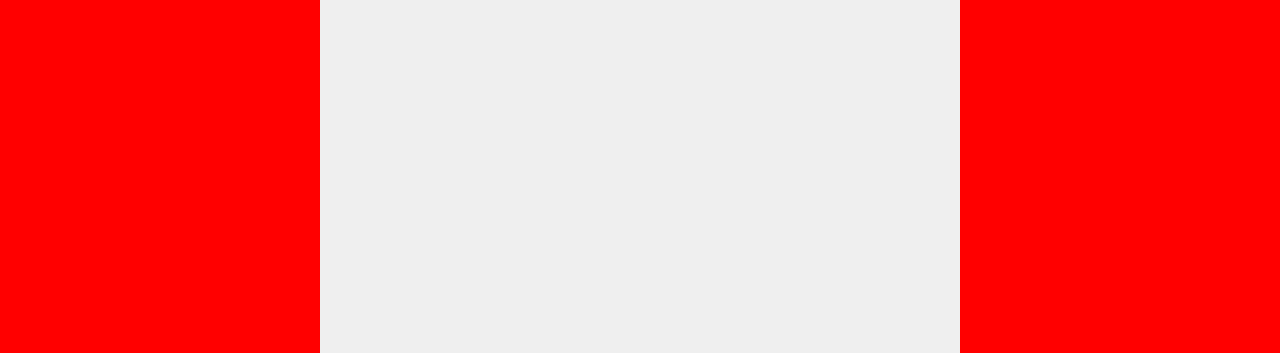
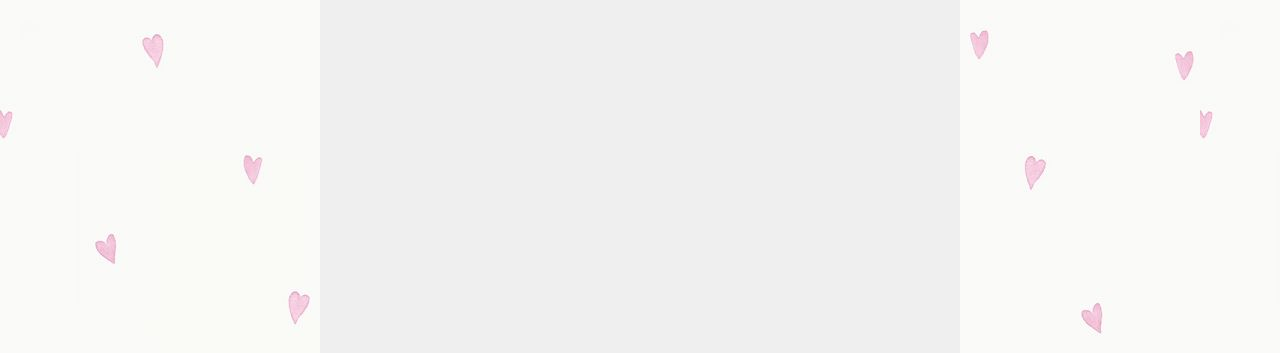
Before and after one commit to ramaa1811/ramaa1811.github.io, a plain HTML site: page file/linkdua.html in a window 1280 px wide. Shown: the top 353 px of the page. Drawn offline with Linux system fonts and the light colour scheme.

Commit message:
adsfasdf

```diff
--- a/file/linkdua.html
+++ b/file/linkdua.html
@@ -18,7 +18,7 @@
             display: flex;
             justify-content: center;
 
-            background-image: url(./images/background.jpg);
+            background-image: url(../images/background.jpg);
         }
 
         .container {
```
Also changed, not shown: file/linksatu.html (+1 -1 lines), file/linktiga.html (+1 -1 lines).
